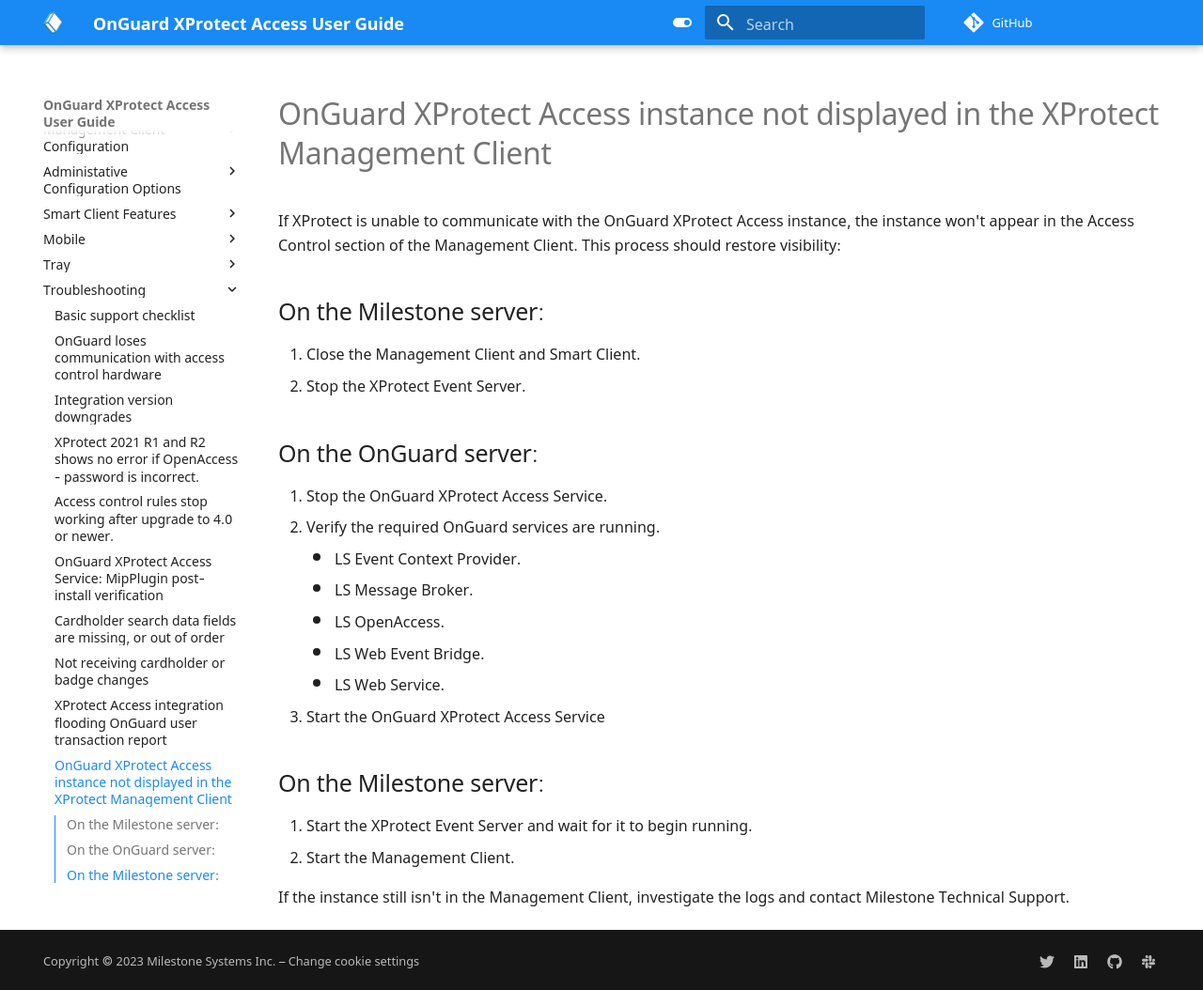
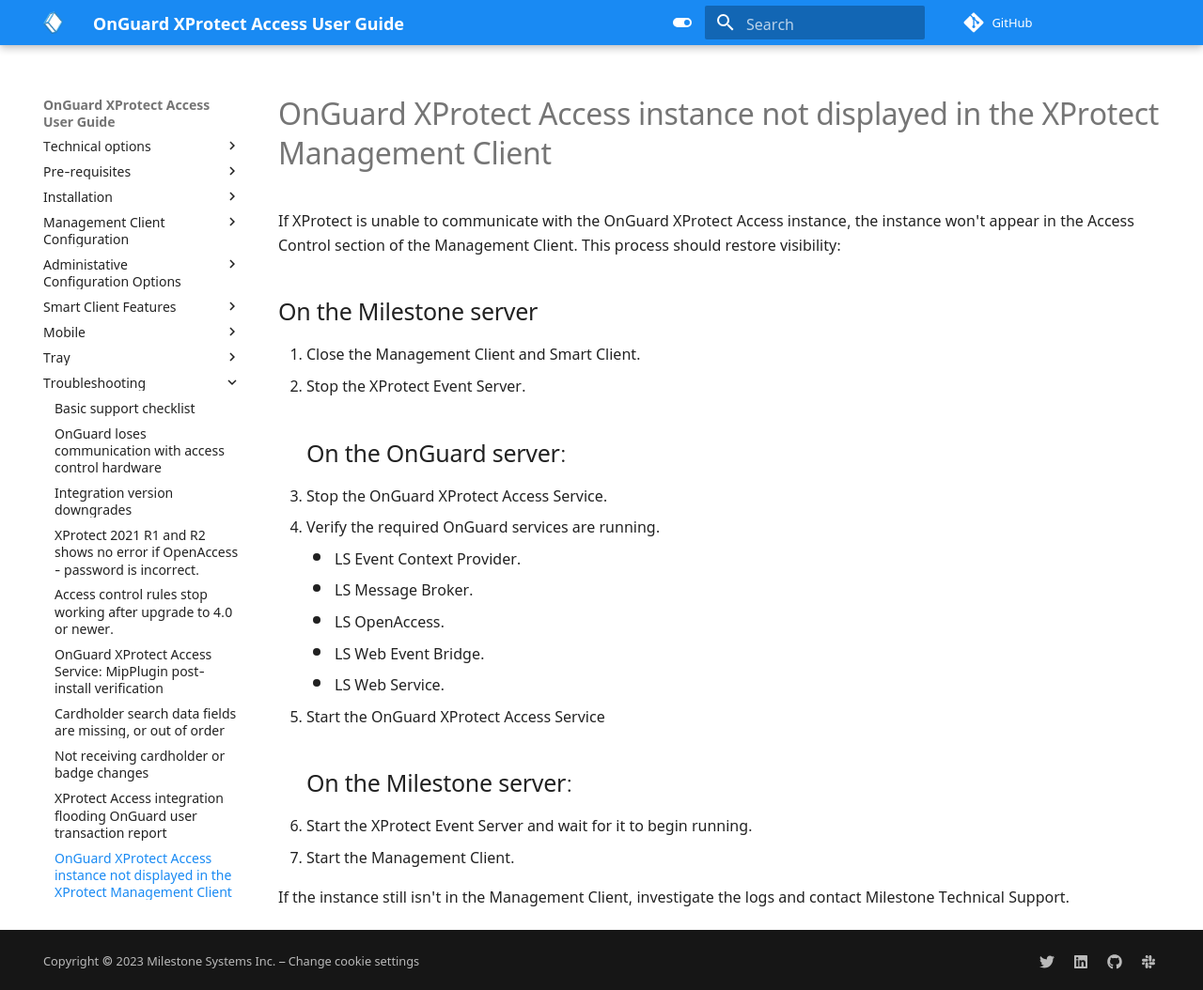
Before and after one commit to mjt-milestone/XPALenelS2DocSite, an MkDocs documentation site: the page built from docs/Troubleshooting/NoXPAInstance.md, in a window 1280 px wide and 1054 px high. Shown: the whole window at 94% size. Built offline with MkDocs 1.6.1 and Material for MkDocs 9.7.7, drawn with Linux system fonts in a browser that asks for light colours; comment, search, counter and statistics services are not loaded.

Commit message:
fixed the NoXPAInstance topic look

```diff
--- a/docs/Troubleshooting/NoXPAInstance.md
+++ b/docs/Troubleshooting/NoXPAInstance.md
@@ -2,13 +2,11 @@
 
 If XProtect is unable to communicate with the OnGuard XProtect Access instance, the instance won't appear in the Access Control section of the Management Client. This process should restore visibility:
 
-## On the Milestone server:
+<h2>On the Milestone server</h2>
 
 1. Close the Management Client and Smart Client.
-2. Stop the XProtect Event Server.
-
-## On the OnGuard server:
-
+2. Stop the XProtect Event Server.</br>
+    <h2>On the OnGuard server:</h2>
 3. Stop the OnGuard XProtect Access Service.
 4. Verify the required OnGuard services are running.
     + LS Event Context Provider.
@@ -16,10 +14,8 @@
     + LS OpenAccess.
     + LS Web Event Bridge.
     + LS Web Service.
-5. Start the OnGuard XProtect Access Service
-
-## On the Milestone server:
-
+5. Start the OnGuard XProtect Access Service</br>
+    <h2>On the Milestone server:</h2>
 6. Start the XProtect Event Server and wait for it to begin running.
 7. Start the Management Client.
 
```
